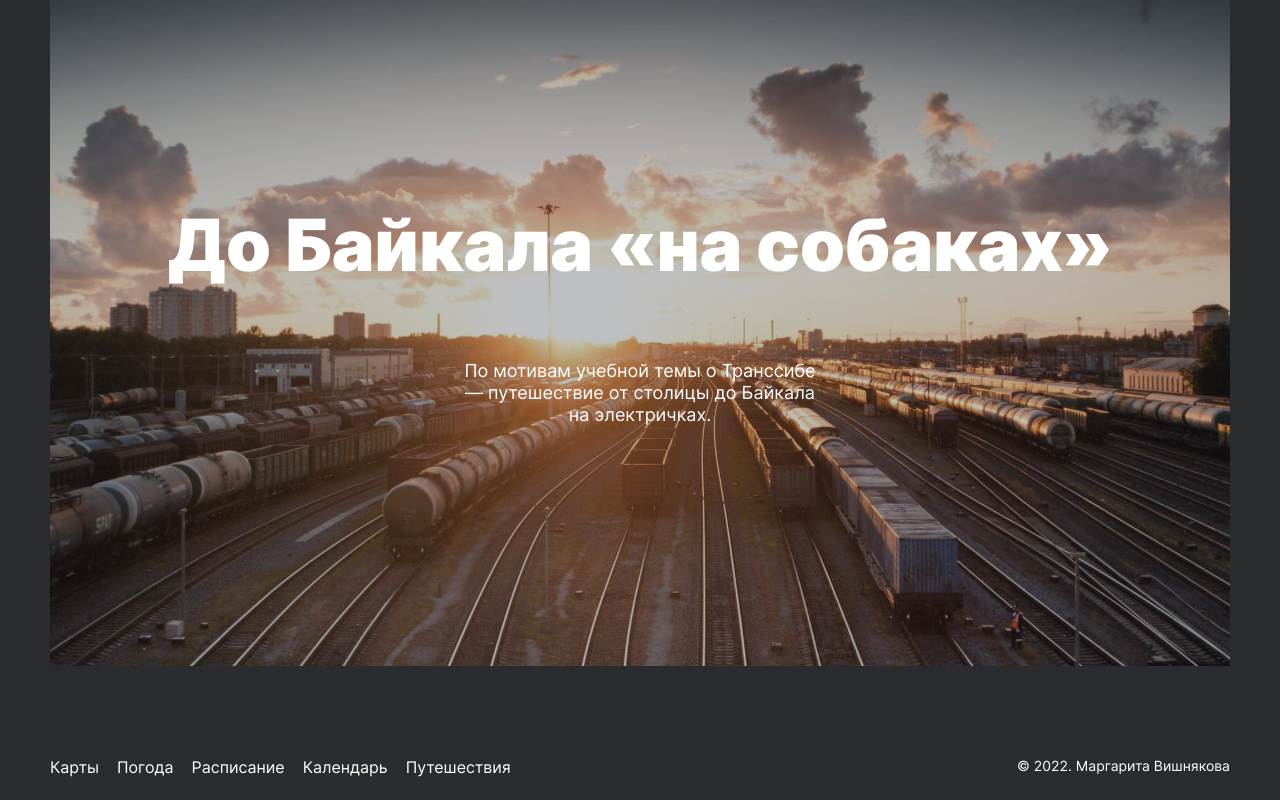
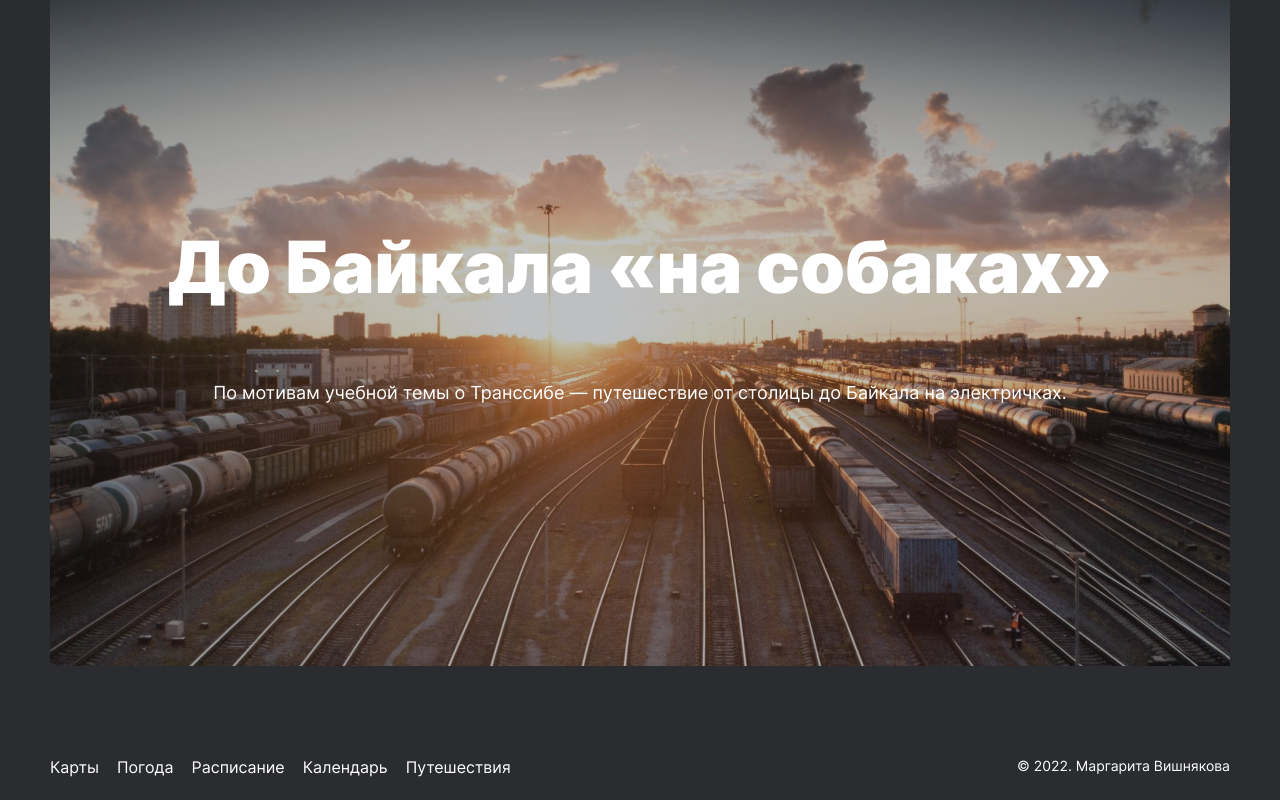
Before and after one commit to Margarita-Vishnyakova/russian-travel, a plain HTML site: page index.html in a window 1280 px wide. Shown: the part 6108-6908 px from the top of the page. Drawn offline with Linux system fonts and the light colour scheme.

Commit message:
Проектная работа №3 изм5

```diff
--- a/index.html
+++ b/index.html
@@ -119,7 +119,7 @@
             <section class="cover">
                 <a href="https://stampsy.com/na-elektrichkakh-do-baikala" target="_blank" class="cover__link">
                 <h2 class="cover__title">До Байкала «на собаках»</h2>
-                <p class="cover__subtitle">По мотивам учебной темы о Транссибе<br> — путешествие от столицы до Байкала<br>на электричках.</p>
+                <p class="cover__subtitle">По мотивам учебной темы о Транссибе — путешествие от столицы до Байкала на электричках.</p>
                 </a>
             </section>
         </main>
```
